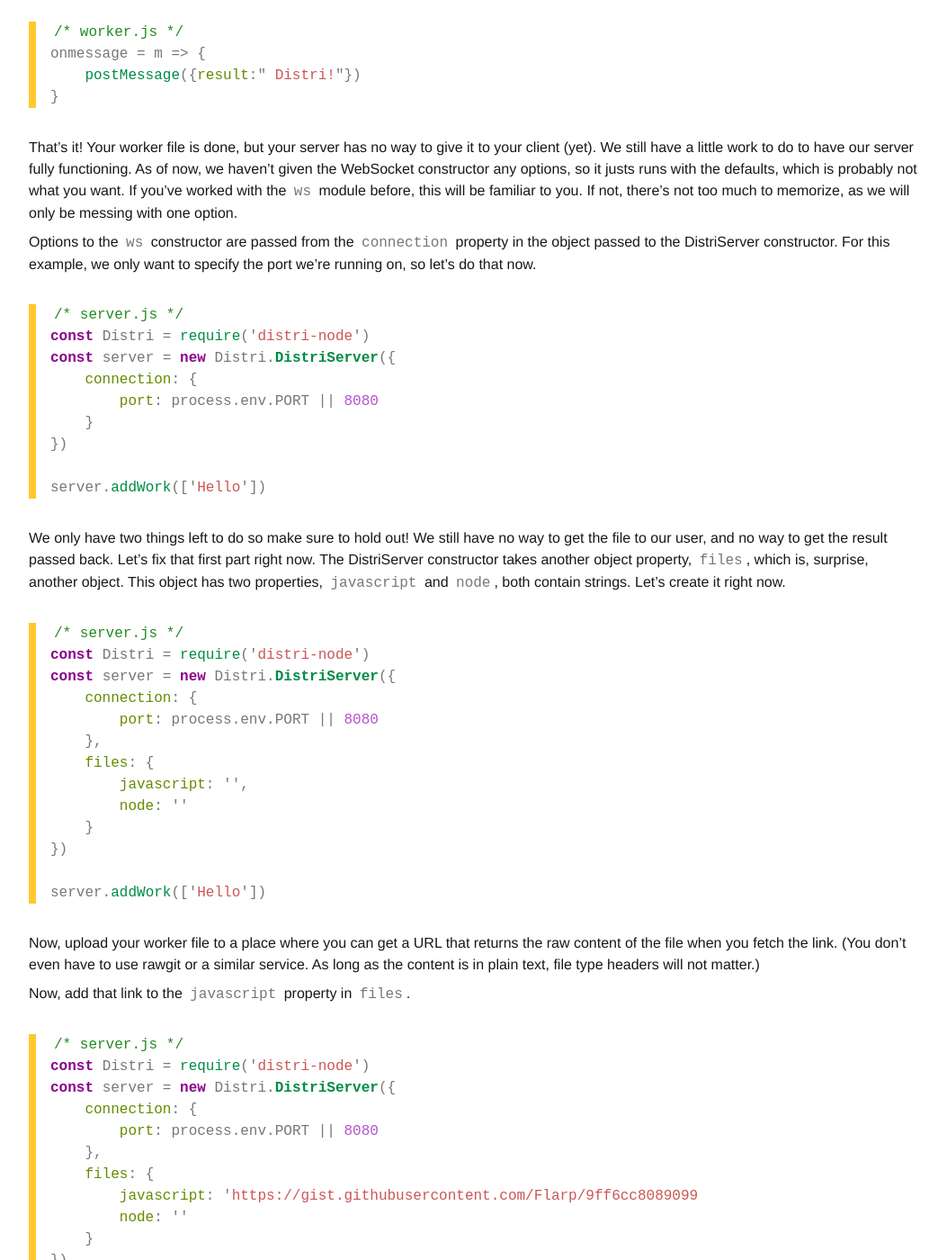
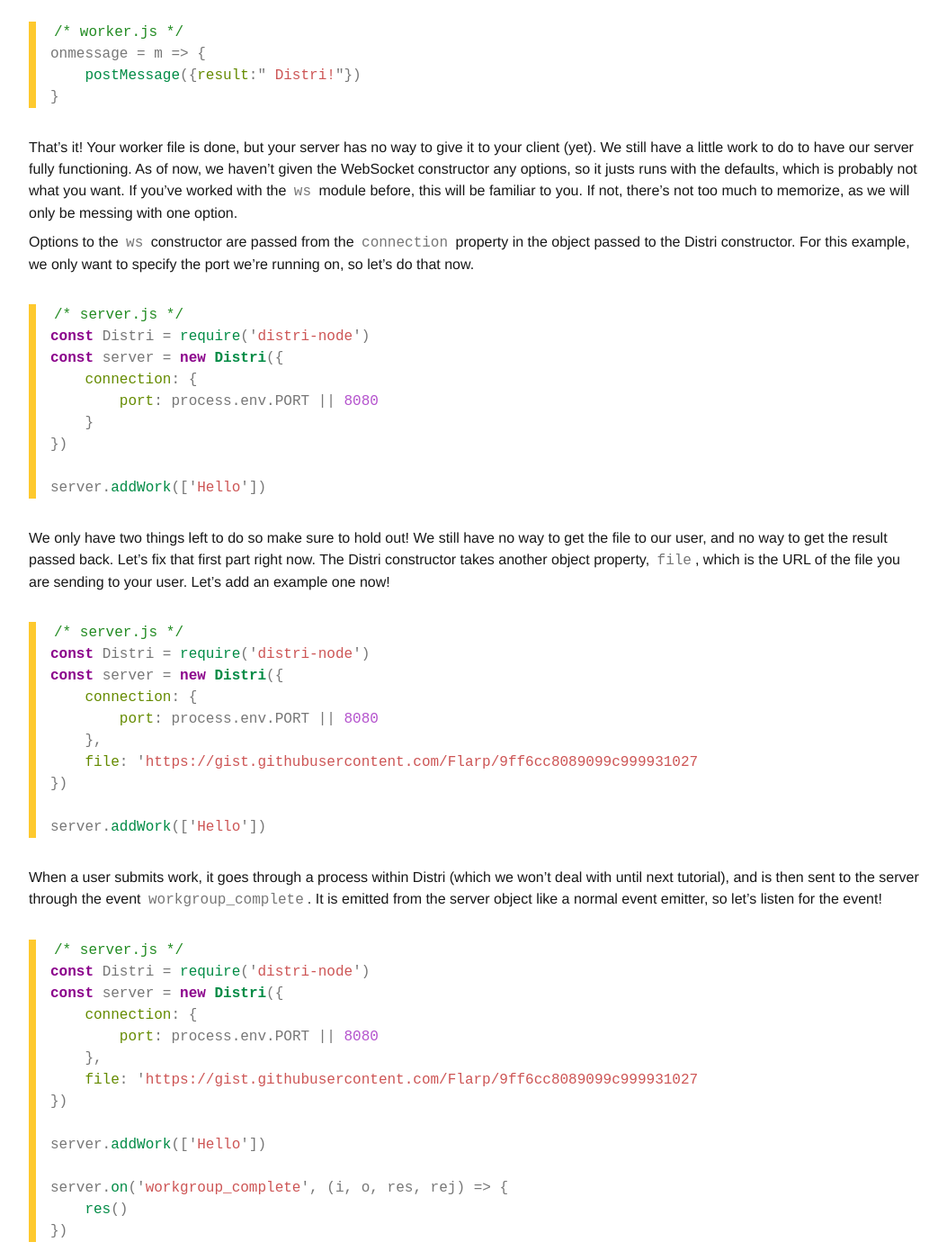
Before and after one commit to Flarp/Distri.js, a Jekyll site: the page built from hello.md, in a window 1280 px wide and 1400 px high, scrolled down 1533 px. Shown: the whole window at 90% size, without its empty margins (112-1165 px from the left). Built offline with Jekyll 4.4.1, drawn with Linux system fonts in a browser that asks for light colours; comment, search, counter and statistics services are not loaded; some of the changed text lies outside the part shown.

Commit message:
new branch for synced website dev

````diff
--- a/hello.md
+++ b/hello.md
@@ -13,7 +13,7 @@
 ```javascript
 /* server.js */
 const Distri = require('distri-node')
-const server = new Distri.DistriServer({})
+const server = new Distri({})
 ```
 
 We now have a simple running server, that does nothing at all. (Yes, the second that constructor is called, it's running. Remember that!) However, our server doesn't quite do anything yet, so we need to change that! We're still missing a worker file, any kind of data handling, and any work. When a user connects, they will be told there is no work, and to go away. That's rude, we don't want our kind clients leaving, so let's keep Distri from telling them that!
@@ -23,7 +23,7 @@
 ```javascript
 /* server.js */
 const Distri = require('distri-node')
-const server = new Distri.DistriServer({})
+const server = new Distri({})
 
 server.addWork(['Hello'])
 ```
@@ -56,12 +56,12 @@
 
 That's it! Your worker file is done, but your server has no way to give it to your client (yet). We still have a little work to do to have our server fully functioning. As of now, we haven't given the WebSocket constructor any options, so it justs runs with the defaults, which is probably not what you want. If you've worked with the <span style="color: blue">[`ws`](https://github.com/websockets/ws)</span> module before, this will be familiar to you. If not, there's not too much to memorize, as we will only be messing with one option.
 
-Options to the `ws` constructor are passed from the `connection` property in the object passed to the DistriServer constructor. For this example, we only want to specify the port we're running on, so let's do that now.
+Options to the `ws` constructor are passed from the `connection` property in the object passed to the Distri constructor. For this example, we only want to specify the port we're running on, so let's do that now.
 
 ```javascript
 /* server.js */
 const Distri = require('distri-node')
-const server = new Distri.DistriServer({
+const server = new Distri({
     connection: {
         port: process.env.PORT || 8080
     }
@@ -70,39 +70,17 @@
 server.addWork(['Hello'])
 ```
 
-We only have two things left to do so make sure to hold out! We still have no way to get the file to our user, and no way to get the result passed back. Let's fix that first part right now. The DistriServer constructor takes another object property, `files`, which is, surprise, another object. This object has two properties, `javascript` and `node`, both contain strings. Let's create it right now.
+We only have two things left to do so make sure to hold out! We still have no way to get the file to our user, and no way to get the result passed back. Let's fix that first part right now. The Distri constructor takes another object property, `file`, which is the URL of the file you are sending to your user. Let's add an example one now!
+
 
 ```javascript
 /* server.js */
 const Distri = require('distri-node')
-const server = new Distri.DistriServer({
+const server = new Distri({
     connection: {
         port: process.env.PORT || 8080
     },
-    files: {
-        javascript: '',
-        node: ''
-    }
-})
-
-server.addWork(['Hello'])
-```
-
-Now, upload your worker file to a place where you can get a URL that returns the raw content of the file when you fetch the link. (You don't even have to use rawgit or a similar service. As long as the content is in plain text, file type headers will not matter.)
-
-Now, add that link to the `javascript` property in `files`.
-
-```javascript
-/* server.js */
-const Distri = require('distri-node')
-const server = new Distri.DistriServer({
-    connection: {
-        port: process.env.PORT || 8080
-    },
-    files: {
-        javascript: 'https://gist.githubusercontent.com/Flarp/9ff6cc8089099c99993102777b392121/raw/ecea94ed92ae80d65c6fd9afe1ba09d7d83dedc1/example-hello-distri.js',
-        node: ''
-    }
+    file: 'https://gist.githubusercontent.com/Flarp/9ff6cc8089099c99993102777b392121/raw/ecea94ed92ae80d65c6fd9afe1ba09d7d83dedc1/example-hello-distri.js'
 })
 
 server.addWork(['Hello'])
@@ -113,20 +91,17 @@
 ```javascript
 /* server.js */
 const Distri = require('distri-node')
-const server = new Distri.DistriServer({
+const server = new Distri({
     connection: {
         port: process.env.PORT || 8080
     },
-    files: {
-        javascript: 'https://gist.githubusercontent.com/Flarp/9ff6cc8089099c99993102777b392121/raw/ecea94ed92ae80d65c6fd9afe1ba09d7d83dedc1/example-hello-distri.js',
-        node: ''
-    }
+    file: 'https://gist.githubusercontent.com/Flarp/9ff6cc8089099c99993102777b392121/raw/ecea94ed92ae80d65c6fd9afe1ba09d7d83dedc1/example-hello-distri.js'
 })
 
 server.addWork(['Hello'])
 
 server.on('workgroup_complete', (i, o, res, rej) => {
-    res(o[0])
+    res()
 })
 ```
 
@@ -134,40 +109,33 @@
 
 `server.on('workgroup_complete', (i, o, res, rej) => {...}`
 
-The DistriServer object extends `EventEmitter`, so it can emit events. When the event `workgroup_complete` is emitted, it provides a callback with four parameters, `i`, `o`, `res`, `rej`.
+The Distri object extends `EventEmitter`, so it can emit events. When the event `workgroup_complete` is emitted, it provides a callback with four parameters, `i`, `o`, `res`, `rej`.
 
 * `i` - The work that was given to the user. (In this case, `'Hello'`)
 * `o` - The array of sent back work. (This is an array, for reasons that we will discuss in the next tutorial. For our purposes it only has one item, so we can just use the first element in the array.)
 * `res` - A function from a Promise that accepts the work. Takes one parameter, the work to be accepted.
 * `rej` - A function from a Promise that rejects the work.
 
-The second line accepts (or "resolves") the first item in the array, which is " Distri!". Once the file is accepted, it is passed onto the next event, `workgroup_accepted`. Let's listen for that.
+The second line accepts (or "resolves") the first item in the array, which is " Distri!". The work needs to be accepted or rejected to continue the Distri work cycle.
 
 ```javascript
 /* server.js */
 const Distri = require('distri-node')
-const server = new Distri.DistriServer({
+const server = new Distri({
     connection: {
         port: process.env.PORT || 8080
     },
-    files: {
-        javascript: 'https://gist.githubusercontent.com/Flarp/9ff6cc8089099c99993102777b392121/raw/ecea94ed92ae80d65c6fd9afe1ba09d7d83dedc1/example-hello-distri.js',
-        node: ''
-    }
+    file: 'https://gist.githubusercontent.com/Flarp/9ff6cc8089099c99993102777b392121/raw/ecea94ed92ae80d65c6fd9afe1ba09d7d83dedc1/example-hello-distri.js'
 })
 
 server.addWork(['Hello'])
 
 server.on('workgroup_complete', (i, o, res, rej) => {
-    res(o[0])
+    console.log(i.concat(o[0]))
+    res()
 })
 
-server.on('workgroup_accepted', (i, o) => {
-    console.log(i.concat(o))
-})
 ```
-
-The last three lines accept the work resolved from `workgroup_complete`, and log them to the console, joined together.
 
 Our server side is done, but our client side is not. We still need a running website with Distri on it, so let's make a skeleton right now.
 
````
Also changed, not shown: collatz.md (added, +73 -0 lines), faq.md (+1 -1 lines), node-doc.md (+5 -33 lines), tutorial.md (+4 -3 lines).
